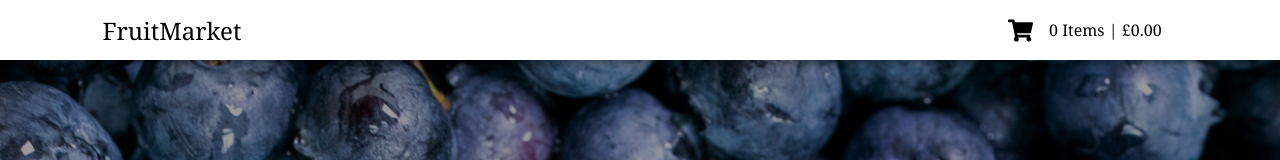
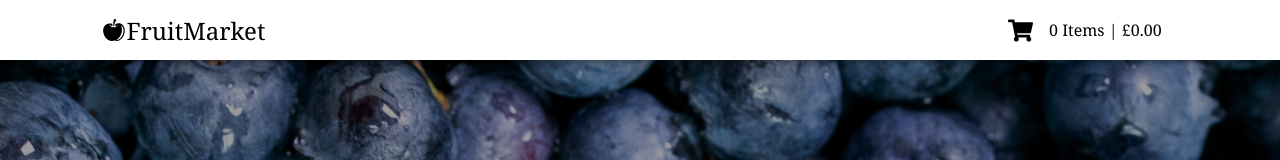
Before and after one commit to ewantindale/fruitmarket, a React (Create React App) app: page / in a window 1280 px wide. Shown: the top 160 px of the page. Built offline with nearby package versions, Linux system fonts and the light colour scheme.

Commit message:
add icon to navbar

```diff
--- a/src/components/Navbar/index.js
+++ b/src/components/Navbar/index.js
@@ -7,6 +7,7 @@ import {
   selectNumberOfItems,
   selectBasketSubTotal,
 } from "../../redux/basketSlice";
+import { GiShinyApple } from "react-icons/gi";
 
 export default function Navbar() {
   const numberOfItems = useSelector(selectNumberOfItems);
@@ -14,7 +15,10 @@ export default function Navbar() {
 
   return (
     <div className={styles.container}>
-      <span className={styles.title}>FruitMarket</span>
+      <span className={styles.title}>
+        <GiShinyApple />
+        FruitMarket
+      </span>
       <Link to="/checkout" className={styles.checkoutButton}>
         <FaShoppingCart size={25} /> {numberOfItems} Items | £
         {subTotal.toFixed(2)}
--- a/src/components/Navbar/styles.module.scss
+++ b/src/components/Navbar/styles.module.scss
@@ -15,6 +15,8 @@
 
   .title {
     font-size: 1.5rem;
+    display: flex;
+    align-items: center;
   }
 
   .checkoutButton {
```
Also changed, not shown: firebase.json (added), 1 other file (tests, documents, lock files or other folders).
